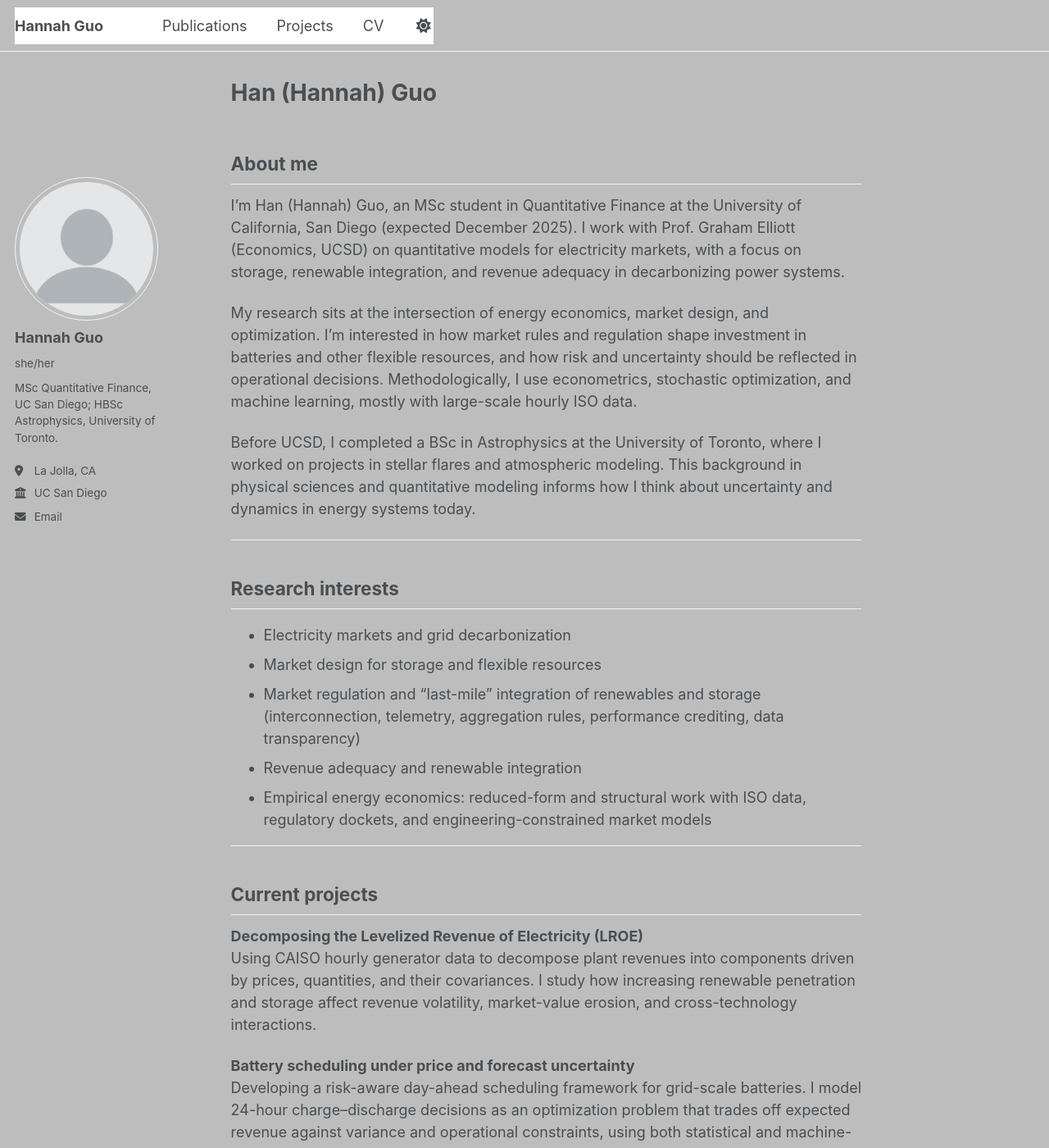
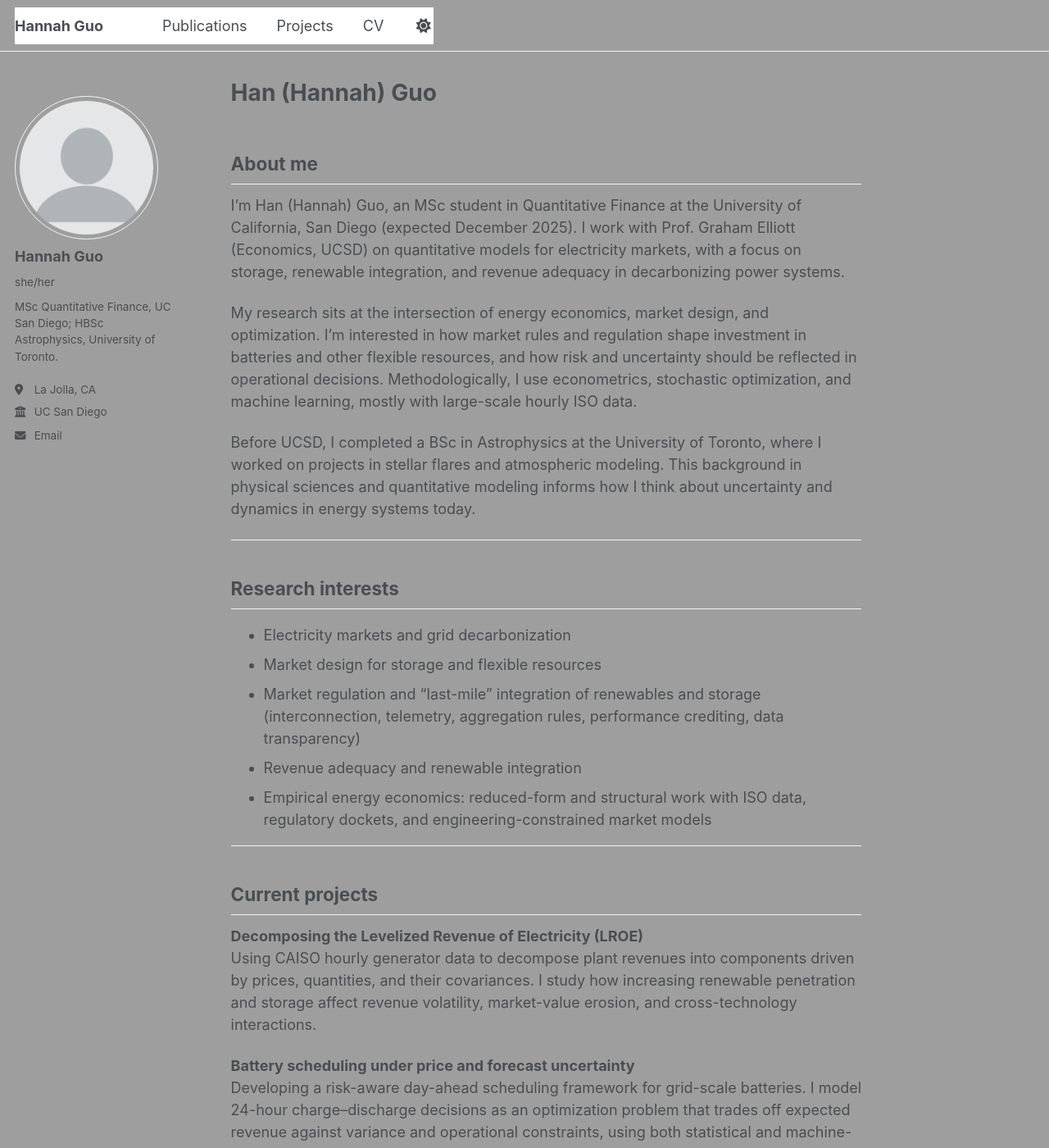
Before and after one commit to itshannahulu/itshannahulu.github.io, a Jekyll site: the page built from _pages/about.md, in a window 1280 px wide and 1400 px high. Shown: the whole window at 82% size. Built offline with Jekyll 4.4.1, drawn with Linux system fonts in a browser that asks for light colours; a script that is not in the unit is left out.

Commit message:
Clean up unused CSS styles in main.scss
Removed unnecessary styles for sidebar and body haze.

```diff
--- a/assets/css/main.scss
+++ b/assets/css/main.scss
@@ -67,17 +67,3 @@ body{
   box-shadow: none !important;
   border: 0 !important;
 }
-
-/* Keep the author sidebar visually above the page content */
-.sidebar, .sidebar__left, .sidebar__right { position: relative; z-index: 5; }
-.page, .page__inner { position: relative; z-index: 1; }
-
-/* Soft global haze for readability — choose ONE opacity */
-body::before{
-  content:"";
-  position: fixed;
-  inset: 0;
-  background: rgba(255,255,255,0.32);   /* try 0.28–0.42 to taste */
-  pointer-events: none;
-  z-index: 0;
-}
```
